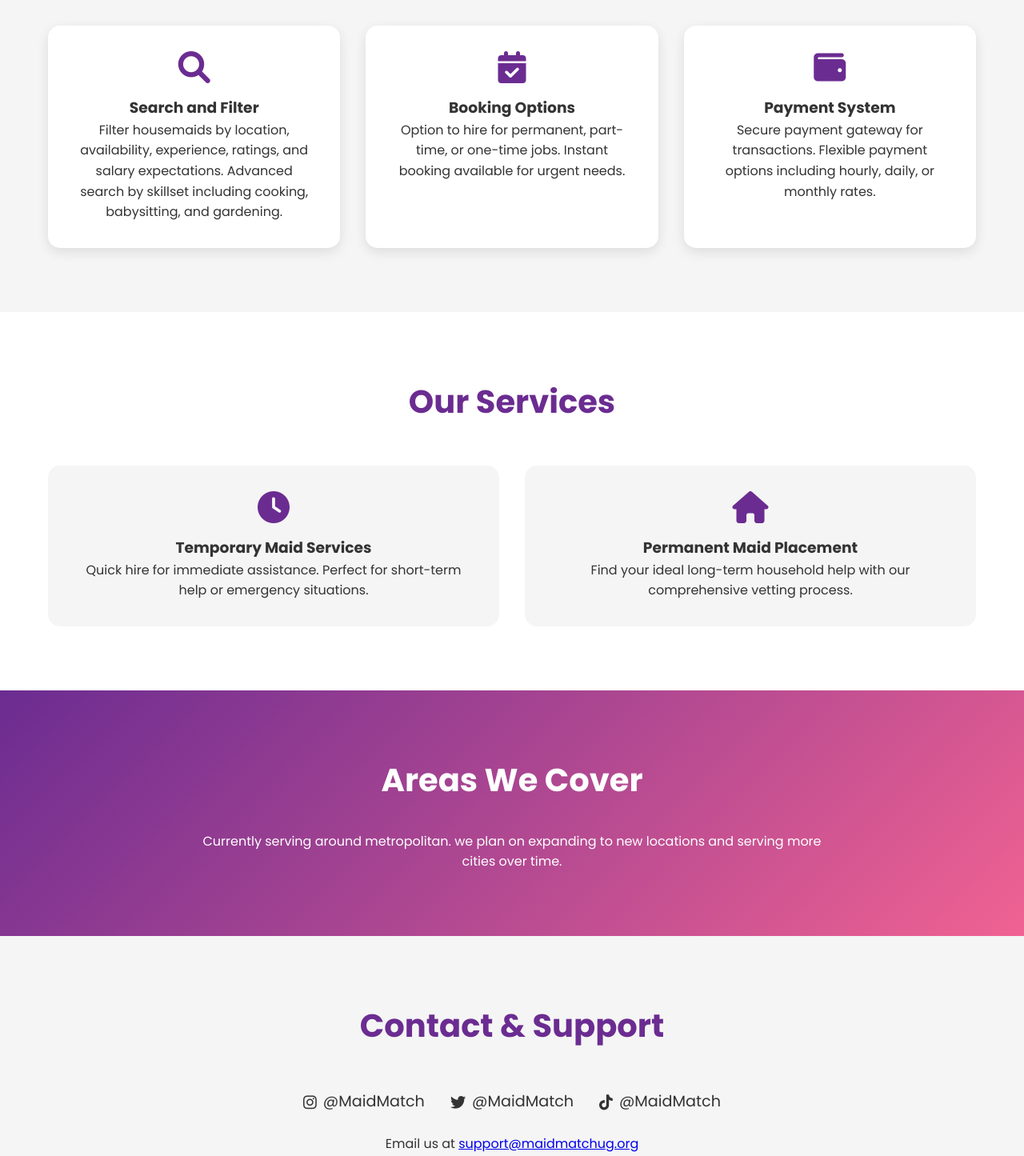
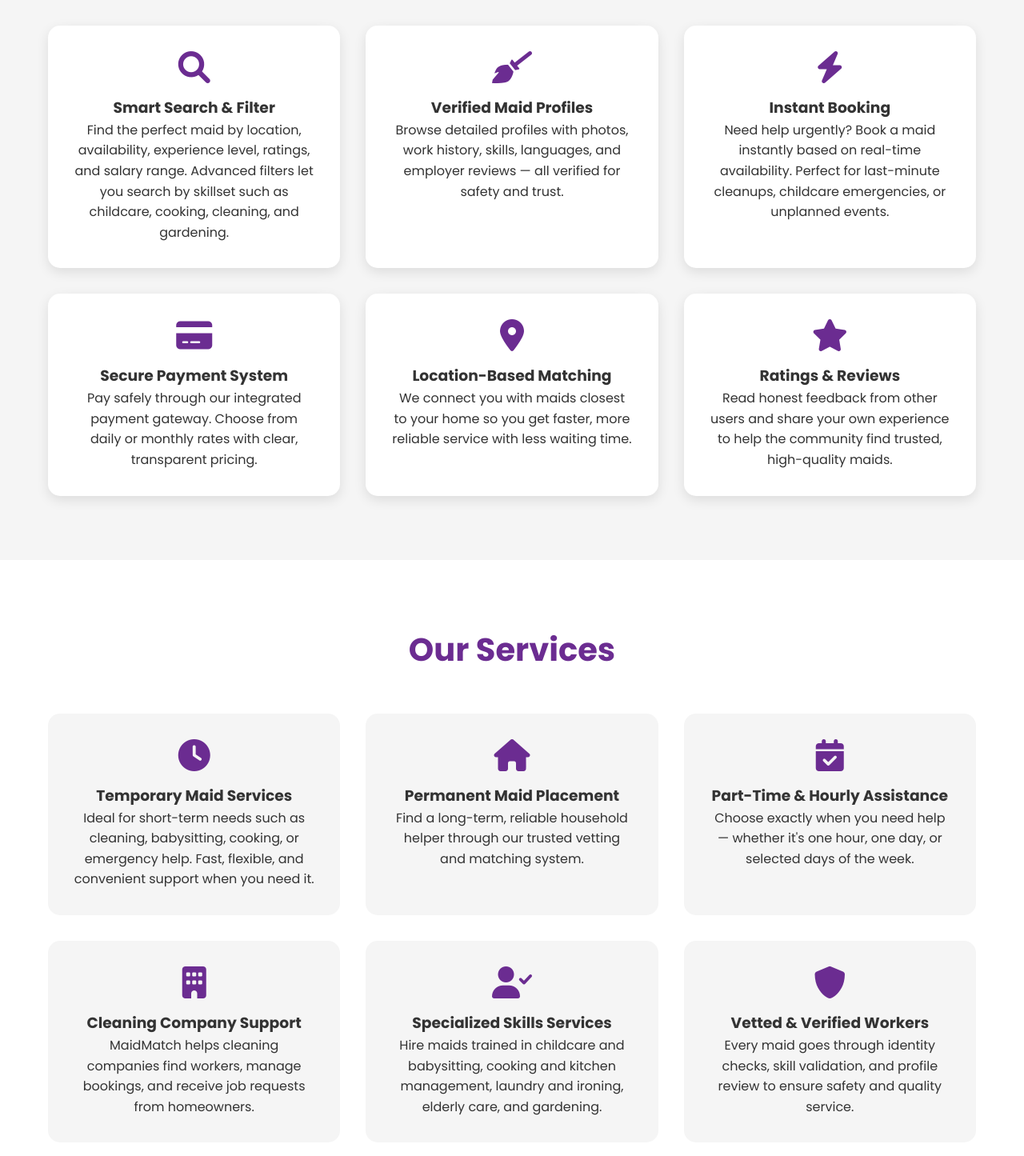
Before and after one commit to ClaireAgaba/maidmatchwebsite, a plain HTML site: page index.html in a window 1280 px wide. Shown: the part 1060-2505 px from the top of the page at 80% size. Drawn offline with Linux system fonts and the light colour scheme.

Commit message:
website patchup

```diff
--- a/index.html
+++ b/index.html
@@ -31,7 +31,7 @@
                 <h1>Your Perfect Maid is Just a Match Away</h1>
                 <p>Discover the ultimate solution for your home care needs with MaidMatch! Effortlessly find and hire trusted housemaids—whether for a day, a month, or longer.</p>
                 <div class="app-buttons">
-                    <a href="#" class="app-button">
+                    <a href="https://play.google.com/store/apps/details?id=com.maidmatch.app&pcampaignid=web_share" class="app-button">
                         <i class="fab fa-google-play"></i>
                         <div class="button-text">
                             <span class="small-text">GET IT ON</span>
@@ -63,24 +63,38 @@
             <h2>App Features</h2>
             <div class="features-grid">
                 <div class="feature-card">
-                    <i class="fas fa-search"></i>
-                    <h3>Search and Filter</h3>
-                    <p>Filter housemaids by location, availability, experience, ratings, and salary expectations. Advanced search by skillset including cooking, babysitting, and gardening.</p>
+                    <i class="fas fa-magnifying-glass"></i>
+                    <h3>Smart Search &amp; Filter</h3>
+                    <p>Find the perfect maid by location, availability, experience level, ratings, and salary range. Advanced filters let you search by skillset such as childcare, cooking, cleaning, and gardening.</p>
                 </div>
                 <div class="feature-card">
-                    <i class="fas fa-calendar-check"></i>
-                    <h3>Booking Options</h3>
-                    <p>Option to hire for permanent, part-time, or one-time jobs. Instant booking available for urgent needs.</p>
+                    <i class="fas fa-broom"></i>
+                    <h3>Verified Maid Profiles</h3>
+                    <p>Browse detailed profiles with photos, work history, skills, languages, and employer reviews &mdash; all verified for safety and trust.</p>
                 </div>
                 <div class="feature-card">
-                    <i class="fas fa-wallet"></i>
-                    <h3>Payment System</h3>
-                    <p>Secure payment gateway for transactions. Flexible payment options including hourly, daily, or monthly rates.</p>
+                    <i class="fas fa-bolt"></i>
+                    <h3>Instant Booking</h3>
+                    <p>Need help urgently? Book a maid instantly based on real-time availability. Perfect for last-minute cleanups, childcare emergencies, or unplanned events.</p>
+                </div>
+                <div class="feature-card">
+                    <i class="fas fa-credit-card"></i>
+                    <h3>Secure Payment System</h3>
+                    <p>Pay safely through our integrated payment gateway. Choose from daily or monthly rates with clear, transparent pricing.</p>
+                </div>
+                <div class="feature-card">
+                    <i class="fas fa-location-dot"></i>
+                    <h3>Location-Based Matching</h3>
+                    <p>We connect you with maids closest to your home so you get faster, more reliable service with less waiting time.</p>
+                </div>
+                <div class="feature-card">
+                    <i class="fas fa-star"></i>
+                    <h3>Ratings &amp; Reviews</h3>
+                    <p>Read honest feedback from other users and share your own experience to help the community find trusted, high-quality maids.</p>
                 </div>
             </div>
         </div>
     </section>
-
     <section id="services" class="services">
         <div class="container">
             <h2>Our Services</h2>
@@ -88,22 +102,46 @@
                 <div class="service-card">
                     <i class="fas fa-clock"></i>
                     <h3>Temporary Maid Services</h3>
-                    <p>Quick hire for immediate assistance. Perfect for short-term help or emergency situations.</p>
+                    <p>Ideal for short-term needs such as cleaning, babysitting, cooking, or emergency help. Fast, flexible, and convenient support when you need it.</p>
                 </div>
                 <div class="service-card">
                     <i class="fas fa-home"></i>
                     <h3>Permanent Maid Placement</h3>
-                    <p>Find your ideal long-term household help with our comprehensive vetting process.</p>
+                    <p>Find a long-term, reliable household helper through our trusted vetting and matching system.</p>
+                </div>
+                <div class="service-card">
+                    <i class="fas fa-calendar-check"></i>
+                    <h3>Part-Time &amp; Hourly Assistance</h3>
+                    <p>Choose exactly when you need help &mdash; whether it's one hour, one day, or selected days of the week.</p>
+                </div>
+                <div class="service-card">
+                    <i class="fas fa-building"></i>
+                    <h3>Cleaning Company Support</h3>
+                    <p>MaidMatch helps cleaning companies find workers, manage bookings, and receive job requests from homeowners.</p>
+                </div>
+                <div class="service-card">
+                    <i class="fas fa-user-check"></i>
+                    <h3>Specialized Skills Services</h3>
+                    <p>Hire maids trained in childcare and babysitting, cooking and kitchen management, laundry and ironing, elderly care, and gardening.</p>
+                </div>
+                <div class="service-card">
+                    <i class="fas fa-shield-alt"></i>
+                    <h3>Vetted &amp; Verified Workers</h3>
+                    <p>Every maid goes through identity checks, skill validation, and profile review to ensure safety and quality service.</p>
+                </div>
+                <div class="service-card">
+                    <i class="fas fa-exclamation-circle"></i>
+                    <h3>Emergency &amp; Same-Day Booking</h3>
+                    <p>For those moments when you need help now, MaidMatch connects you with available maids for urgent, same-day support.</p>
                 </div>
             </div>
         </div>
     </section>
-
     <section id="coverage" class="coverage">
         <div class="container">
             <h2>Areas We Cover</h2>
             <div class="coverage-content">
-                <p>Currently serving around metropolitan. we plan on expanding to new locations and serving more cities over time.</p>
+                <p>We are currently operating across Uganda, with our primary service areas including Kampala, Wakiso, Mukono, and Entebbe. While these metropolitan areas have the highest activity, maids from all regions of Uganda can join the platform, particularly those interested in long-term, permanent, or live-in placements. As demand continues to grow, we are working on expanding our service coverage to more towns and cities across the country.</p>
             </div>
         </div>
     </section>
```
